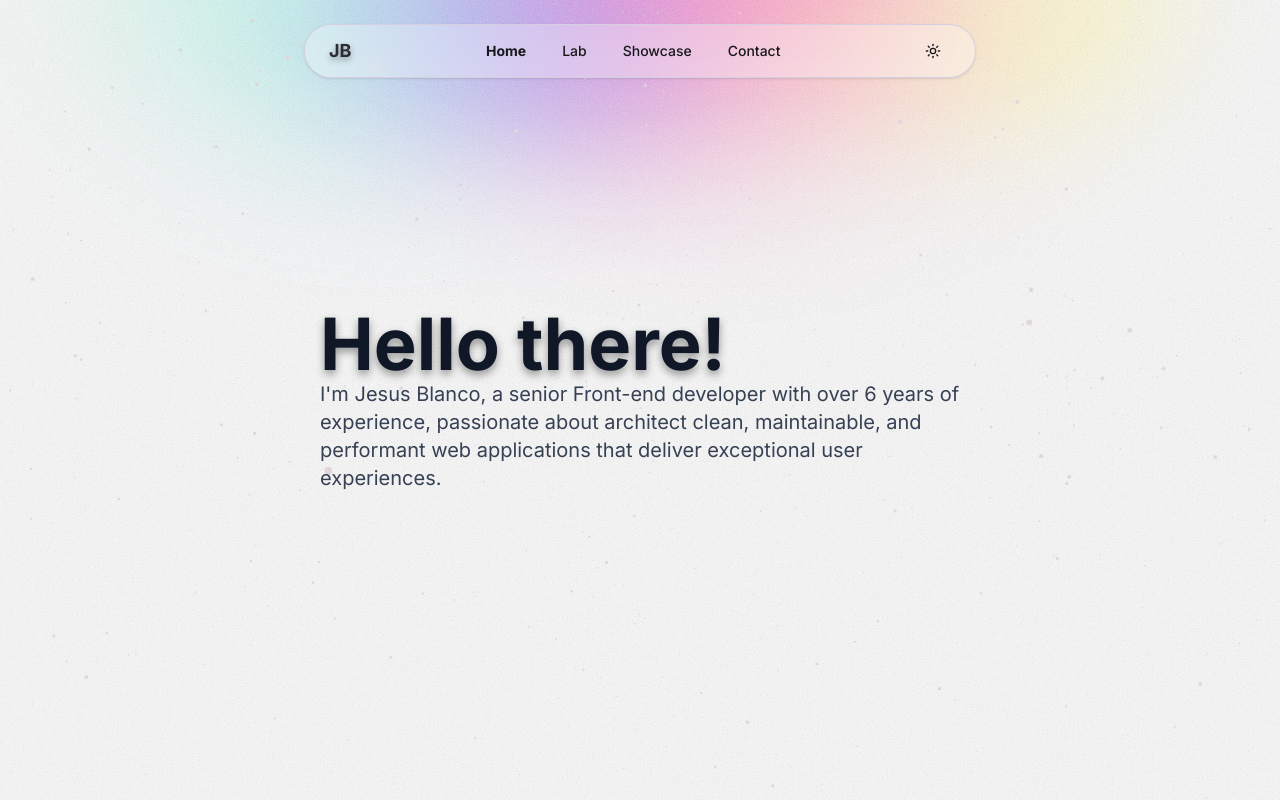
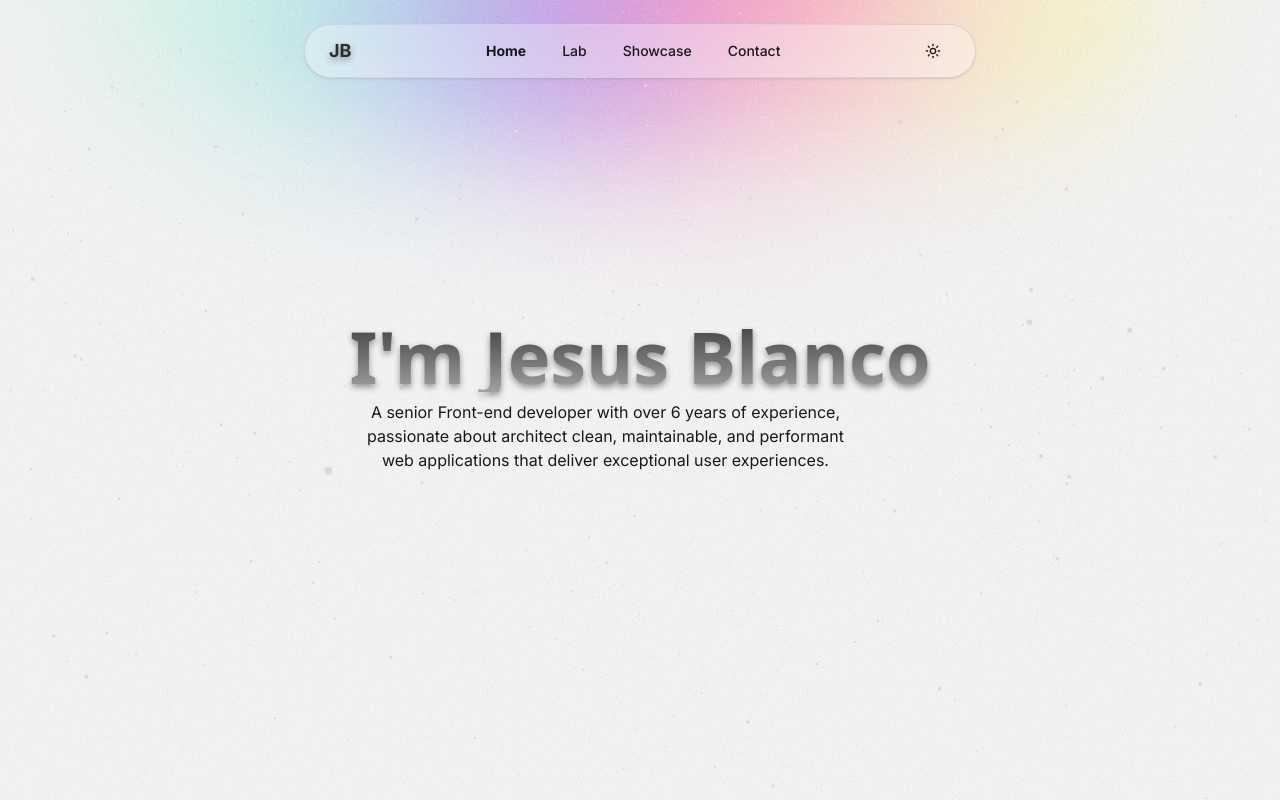
Before and after one commit to JD154/jblanco-portfolio, a React (Vite) app: page / in a window 1280 px wide. Built offline with nearby package versions, Linux system fonts and the light colour scheme.

Commit message:
refactor: update heading and description in HomePage component

```diff
--- a/src/pages/home/index.tsx
+++ b/src/pages/home/index.tsx
@@ -6,15 +6,12 @@ export const HomePage: FC = () => {
     <div>
       <StarsBackground />
       <div className="max-w-2xl lg:max-w-4xl mx-auto absolute top-1/2 left-1/2  z-10 -translate-y-1/2 -translate-x-1/2">
-        <h1 className="text-gray-900 dark:text-gray-100 drop-shadow-lg dark:drop-shadow-white/40 drop-shadow-black/40 m-0 p-0 font-bold md:text-7xl 2xl:text-9xl">
-          Hello there!
+        <h1 className="relative z-10 text-lg md:text-7xl  bg-clip-text text-transparent bg-gradient-to-b from-neutral-700 to-neutral-400 dark:from-neutral-200 dark:to-neutral-400 text-center font-sans font-bold drop-shadow-md dark:drop-shadow-white/40 drop-shadow-black/40">
+          I'm Jesus Blanco
         </h1>
-        <h6>
-          <span className="text-gray-700 dark:text-gray-200 text-xl 2xl:text-3xl">
-            I'm Jesus Blanco, a senior Front-end developer with over 6 years of experience, passionate about architect
-            clean, maintainable, and performant web applications that deliver exceptional user experiences.
-          </span>
-          <br />
+        <h6 className="dark:text-neutral-400 max-w-lg my-2 text-md text-center relative z-10">
+          A senior Front-end developer with over 6 years of experience, passionate about architect clean, maintainable,
+          and performant web applications that deliver exceptional user experiences.
         </h6>
       </div>
     </div>
```
